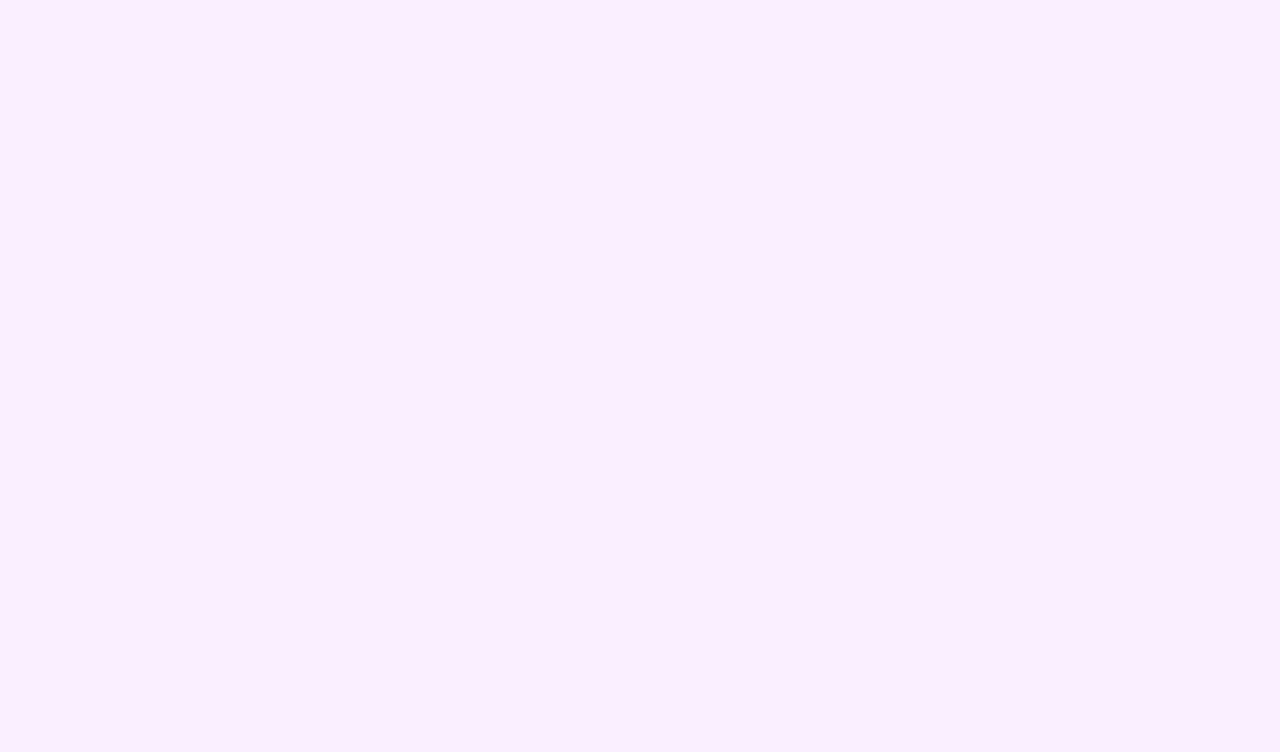
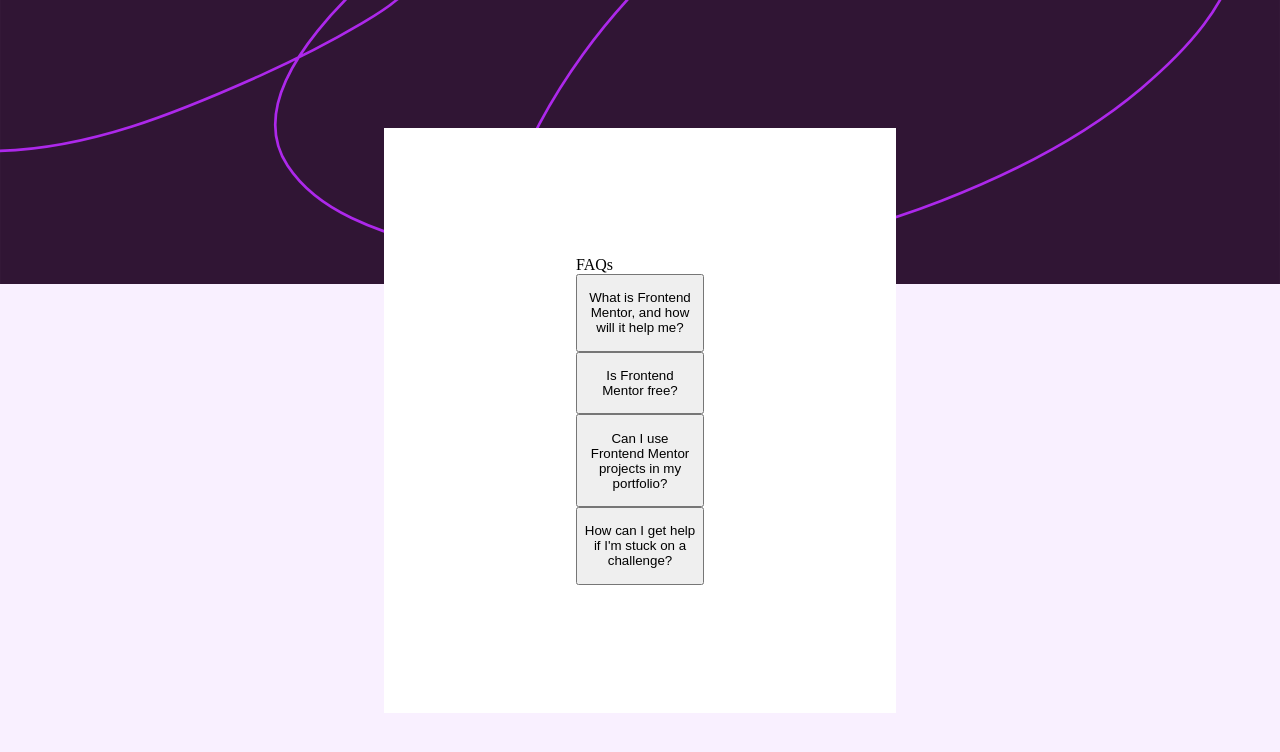
Before and after one commit to AndyiArce/FAQ-Accordion-Practice, a plain HTML site: page index.html in a window 1280 px wide. Drawn offline with Linux system fonts and the light colour scheme.

Commit message:
fixing the front end.

```diff
--- a/index.html
+++ b/index.html
@@ -7,8 +7,29 @@
     <link rel="stylesheet" href="style.css">
 </head>
 <body>
-    <section class="header">
-
-    </section>
+    <div class="outer-back">
+        <div class="banner"></div>
+        <div class="inner-back">
+            <header>FAQs</header>
+            <div class = "list">
+                <div class="item">
+                    <button type="button" class="collapse"><p>What is Frontend Mentor, and how will it help me?</p></button>
+                    <div class="content"></div>
+                </div>
+                <div class="item">
+                    <button type="button" class="collapse"><p>Is Frontend Mentor free?</p></button>
+                    <div class="content"></div>
+                </div>
+                <div class="item">
+                    <button type="button" class="collapse"><p>Can I use Frontend Mentor projects in my portfolio?</p></button>
+                    <div class="content"></div>
+                </div>
+                <div class="item">
+                    <button type="button" class="collapse"><p>How can I get help if I'm stuck on a challenge?</p></button>
+                    <div class="content"></div>
+                </div>
+            </div>
+        </div>
+    </div>
 </body>
 </html>
--- a/style.css
+++ b/style.css
@@ -1,3 +1,33 @@
-body{
-    background-color: hsl(275, 100%, 97%);
+html, body{
+    margin: 0px;
+    height: 100%;
+    width: 100%;
+    background-color: hsl(275, 100%, 97%)
 }
+
+.outer-back{
+    height: 100%;
+    display: grid;
+    grid-template-rows: 0.3fr;
+    grid-template-columns: 1fr;
+}
+
+.banner{
+    background-image: url(images/background-pattern-desktop.svg);
+    background-size: 100%;
+    background-repeat: no-repeat;
+    grid-area: 1 / 1;
+}
+
+.inner-back{
+    grid-area: 1 / 1;
+    margin-left: 30%;
+    margin-right: 30%;
+    margin-top: 10%;
+    margin-bottom: 20%;
+    padding-left: 15%;
+    padding-right: 15%;
+    padding-top: 10%;
+    padding-bottom: 10%;
+    background-color: hsl(0, 100%, 100%);
+}
```
